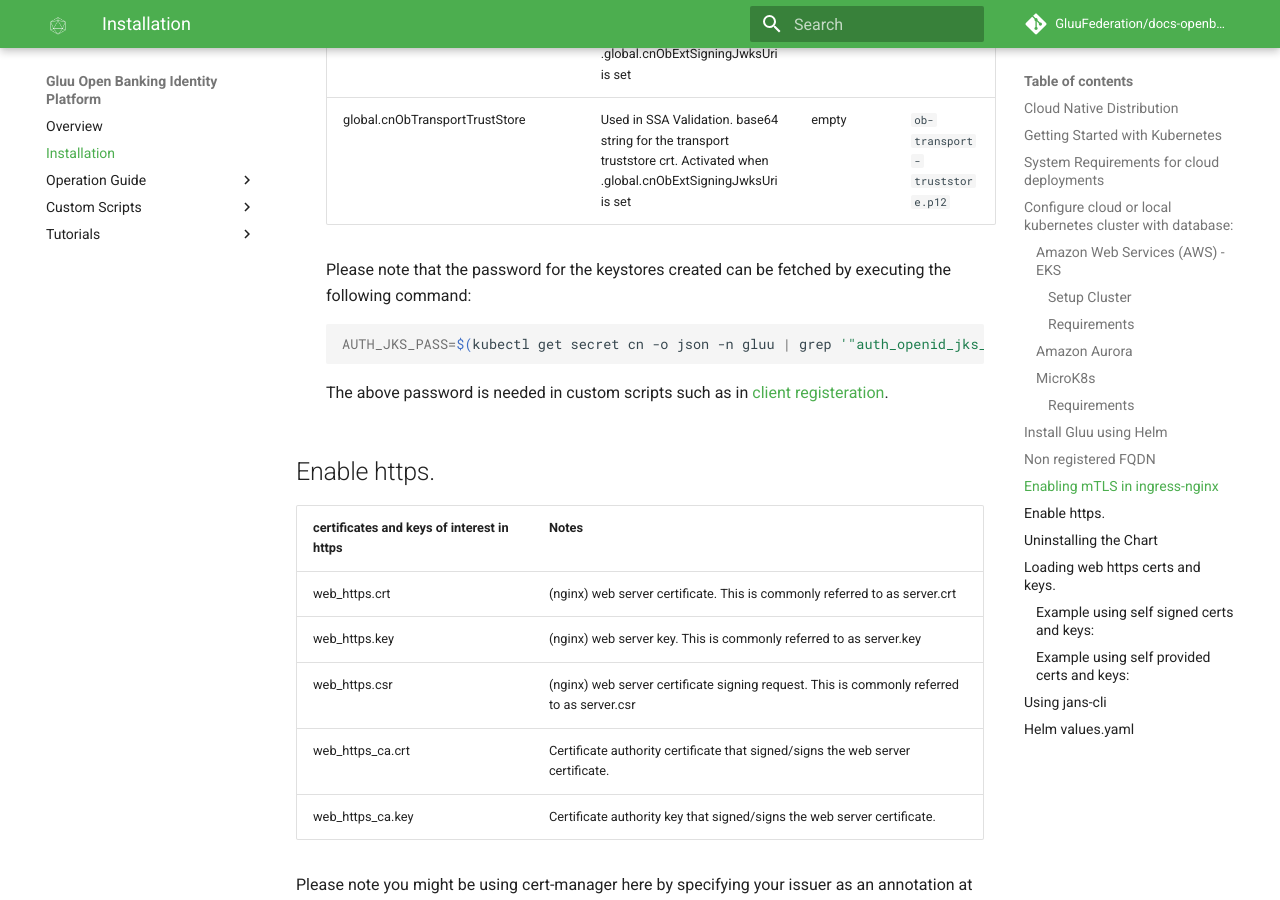
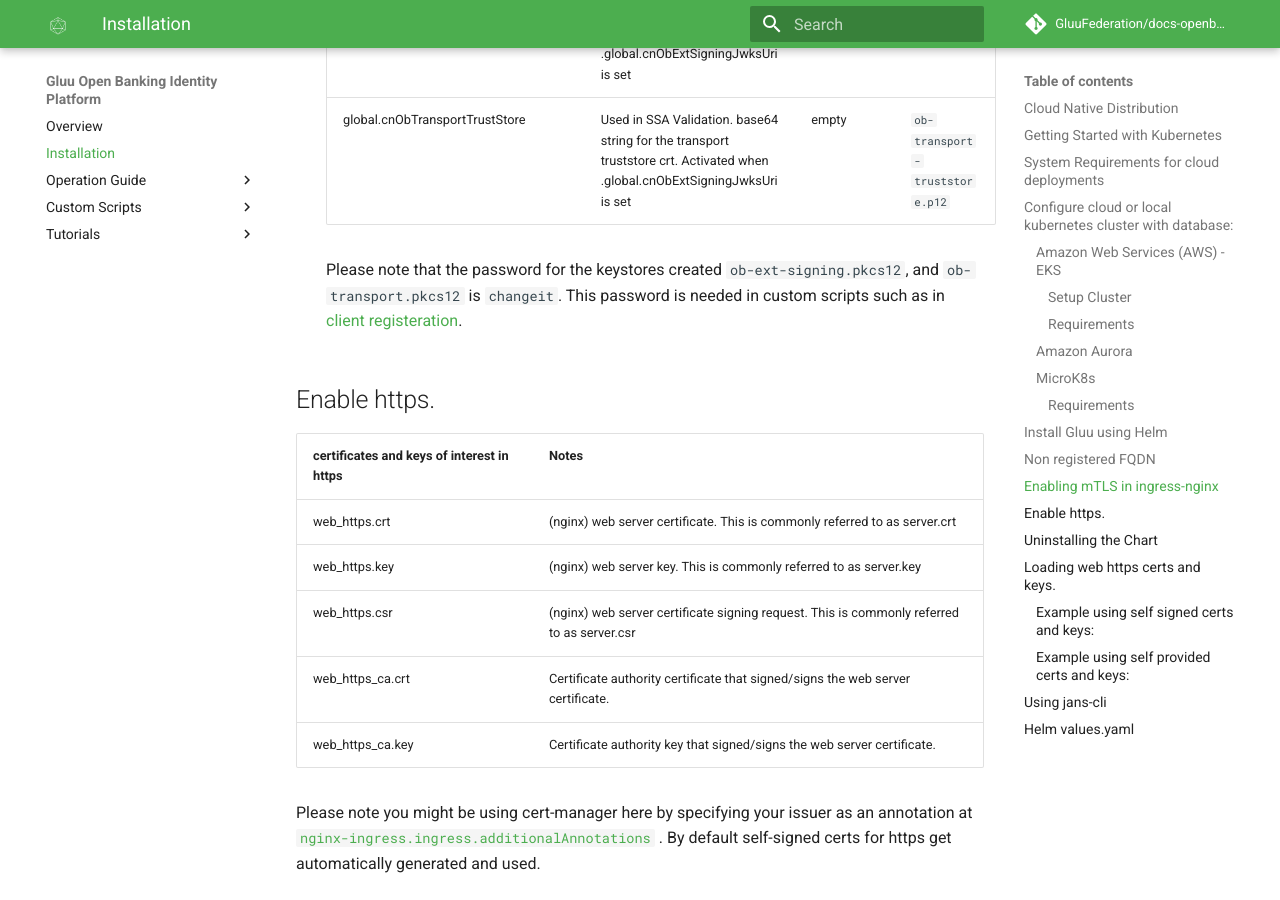
Before and after one commit to GluuFederation/docs-openbanking-prod, an MkDocs documentation site: the page built from docs/source/install-cn.md, in a window 1280 px wide and 900 px high, scrolled down 6171 px. Built offline with MkDocs 1.6.1 and Material for MkDocs 9.7.7, drawn with Linux system fonts in a browser that asks for light colours; comment, search, counter and statistics services are not loaded.

Commit message:
docs: update keystore default password

````diff
--- a/docs/source/install-cn.md
+++ b/docs/source/install-cn.md
@@ -192,12 +192,7 @@ If the provided FQDN for Gluu is not globally resolvable map Gluus FQDN at `/etc
     |global.cnObTransportKeyPassPhrase   | Needed if global.cnObTransportKey has a passphrase . Activated when .global.cnObExtSigningJwksUri is set                         |    empty     | `ob-transport.pin`.                                                                                    |
     |global.cnObTransportTrustStore      | Used in SSA Validation. base64 string for the transport truststore crt. Activated when .global.cnObExtSigningJwksUri is set      |    empty     | `ob-transport-truststore.p12`                                                                                    |
 
-    Please note that the password for the keystores created can be fetched by executing the following command:
-
-     ```bash
-     AUTH_JKS_PASS=$(kubectl get secret cn -o json -n gluu | grep '"auth_openid_jks_pass":' | sed -e 's#.*:\(\)#\1#' | tr -d '"' | tr -d "," | tr -d '[:space:]' | base64 -d)
-     ```
-    The above password is needed in custom scripts such as in [client registeration](https://gluu.org/docs/openbanking/scripts/client-registration/#configuring-keys-certificates-and-ssa-validation-endpoints).
+    Please note that the password for the keystores created `ob-ext-signing.pkcs12`, and `ob-transport.pkcs12` is `changeit`. This password is needed in custom scripts such as in [client registeration](https://gluu.org/docs/openbanking/scripts/client-registration/#configuring-keys-certificates-and-ssa-validation-endpoints).
 
 ## Enable https.
 
````
Also changed, not shown: docs/source/scripts/client-registration.md (+1 -1 lines), docs/source/tutorials/cn-prod-tutorial.md (+1 -6 lines).
